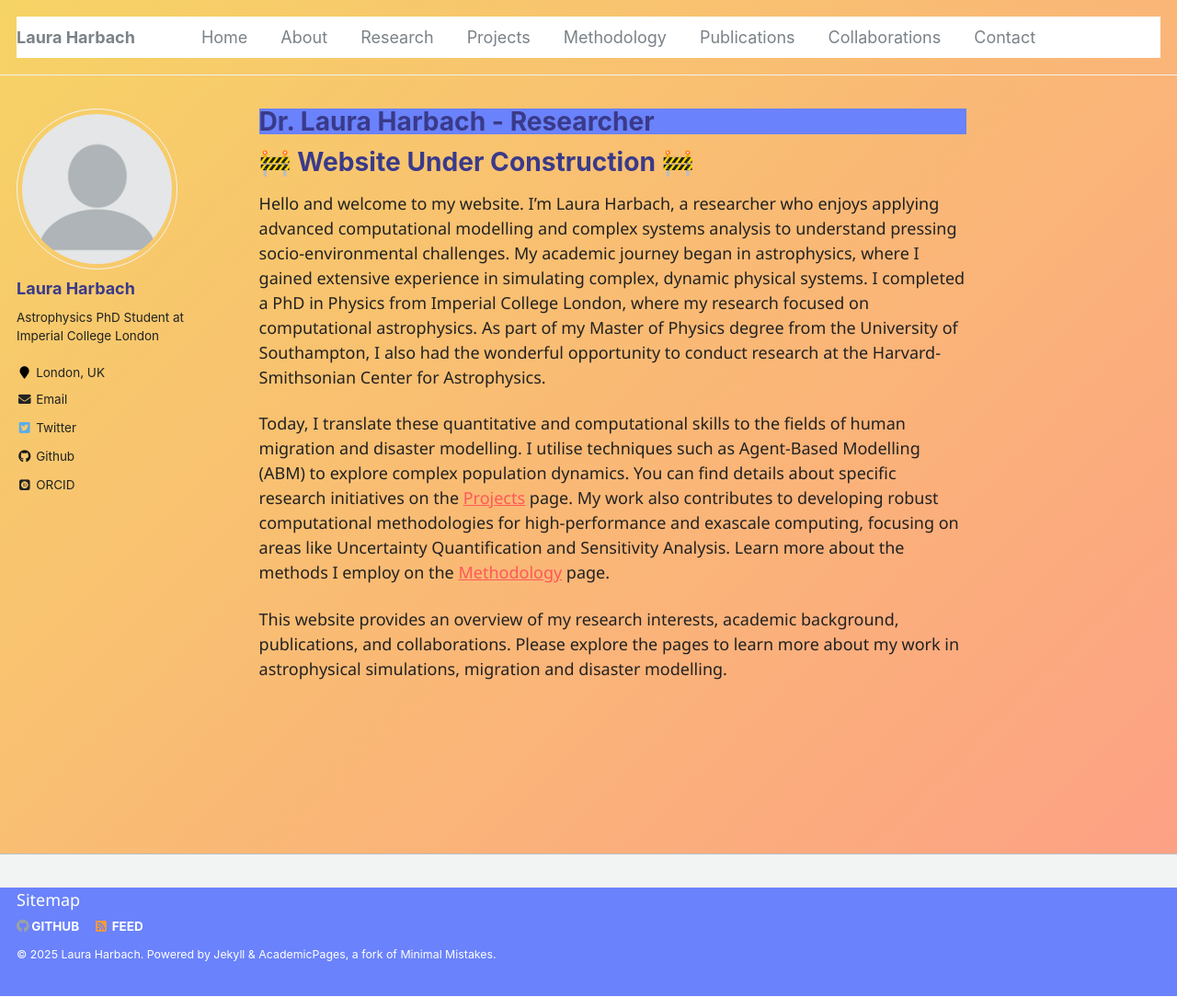
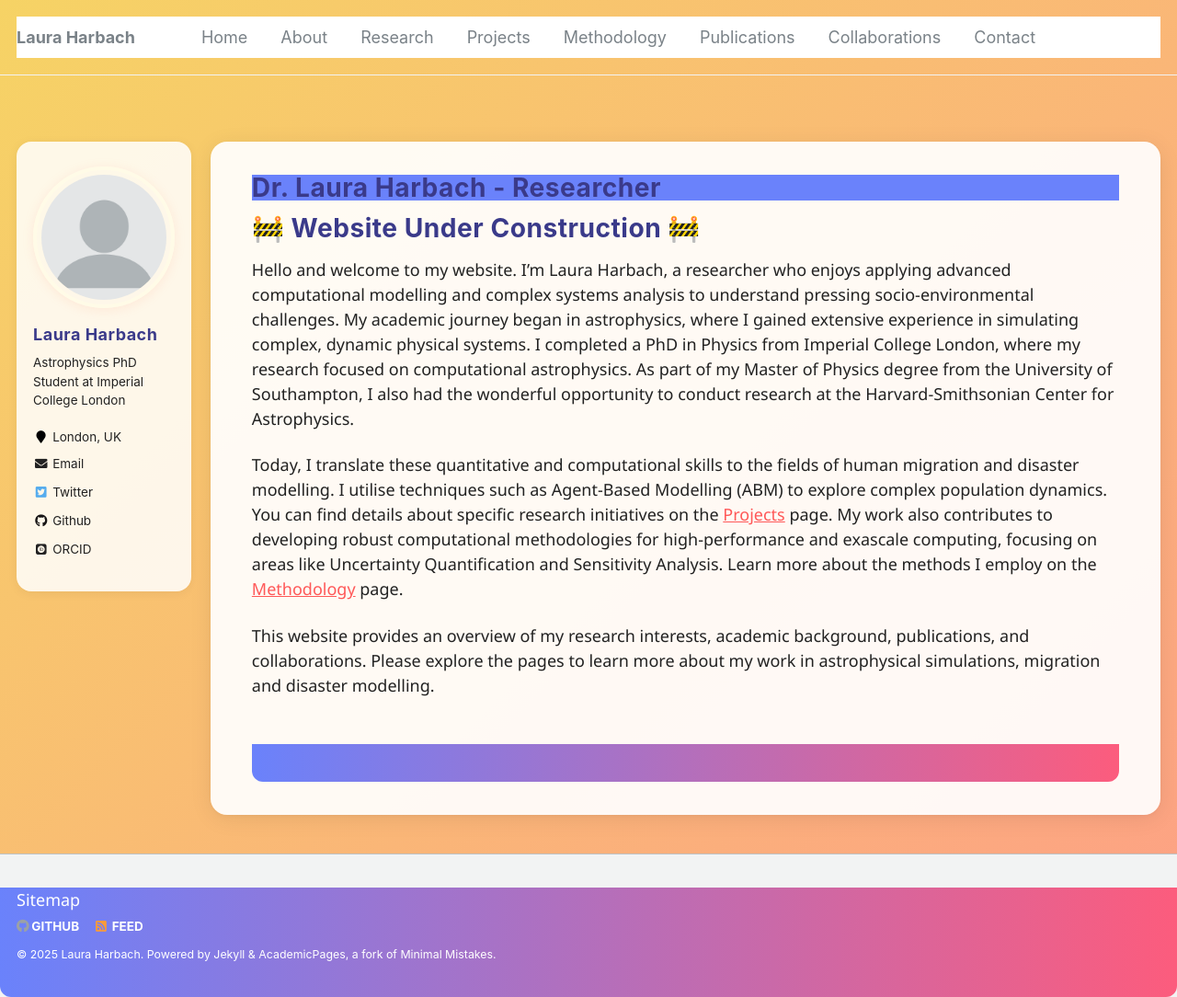
Before and after one commit to lauraharbach/lauraharbach.github.io, a Jekyll site: the page built from _pages/home.md, in a window 1280 px wide and 1084 px high. Shown: the whole window at 92% size. Built offline with Jekyll 4.4.1, drawn with Linux system fonts in a browser that asks for light colours; some web fonts are replaced.

Commit message:
Enhance card styling and layout for main content, sidebar, and profile sections

```diff
--- a/assets/css/custom.css
+++ b/assets/css/custom.css
@@ -4,23 +4,83 @@
   font-family: 'Segoe UI', Arial, sans-serif;
 }
 
-header, nav, footer {
+/* Card styling for main content and posts */
+.main-content, .page, .post, .archive {
+  background: rgba(255,255,255,0.92);
+  border-radius: 18px;
+  box-shadow: 0 4px 24px rgba(0,0,0,0.08), 0 1.5px 6px rgba(0,0,0,0.04);
+  padding: 2em 2.5em;
+  margin-top: 2em;
+  margin-bottom: 2em;
+  animation: fadeIn 1s ease;
+}
+
+/* Sidebar/profile card styling */
+.sidebar, .profile {
+  background: rgba(255,255,255,0.85);
+  border-radius: 16px;
+  box-shadow: 0 2px 12px rgba(0,0,0,0.06);
+  padding: 1.5em 1em;
+  margin-top: 2em;
+}
+
+/* Profile image enhancements */
+.profile img, .sidebar img {
+  border-radius: 50%;
+  border: 4px solid #fffbe7;
+  box-shadow: 0 2px 12px rgba(253,160,133,0.18);
+  margin-bottom: 1em;
+}
+
+/* Header, nav, and footer styling */
+header, nav {
   background: #6a82fb;
   color: #fff;
 }
 
+footer, .site-footer {
+  background: linear-gradient(90deg, #6a82fb 0%, #fc5c7d 100%);
+  color: #fff;
+  border-radius: 0 0 12px 12px;
+  margin-top: 2em;
+  padding: 1.5em 0;
+}
+
+/* Headings */
+h1, h2, h3, h4, h5, h6 {
+  color: #3a3a8a;
+  font-weight: 700;
+  letter-spacing: 0.5px;
+}
+
+/* Links and buttons */
 a {
   color: #ff5858;
+  transition: color 0.2s;
 }
 
 a:hover {
   color: #ffb347;
 }
 
-h1, h2, h3, h4, h5, h6 {
-  color: #3a3a8a;
+a.button, .btn {
+  display: inline-block;
+  background: linear-gradient(90deg, #fda085 0%, #f6d365 100%);
+  color: #222 !important;
+  padding: 0.5em 1.2em;
+  border-radius: 24px;
+  text-decoration: none;
+  font-weight: 600;
+  box-shadow: 0 2px 8px rgba(253,160,133,0.15);
+  transition: background 0.2s, color 0.2s;
 }
 
+a.button:hover, .btn:hover {
+  background: linear-gradient(90deg, #fc5c7d 0%, #6a82fb 100%);
+  color: #fff !important;
+}
+
+/* Post card styling */
 .post {
   background: #fffbe7;
   border-left: 5px solid #fda085;
@@ -28,3 +88,20 @@
   padding: 1em;
   border-radius: 8px;
 }
+
+/* Fade-in animation */
+@keyframes fadeIn {
+  from { opacity: 0; transform: translateY(24px);}
+  to { opacity: 1; transform: none;}
+}
+
+/* Responsive design */
+@media (max-width: 800px) {
+  .main-content, .page, .post, .archive, .sidebar, .profile {
+    padding: 1em;
+    margin: 1em 0;
+  }
+  nav, header {
+    font-size: 1em;
+  }
+}
```
